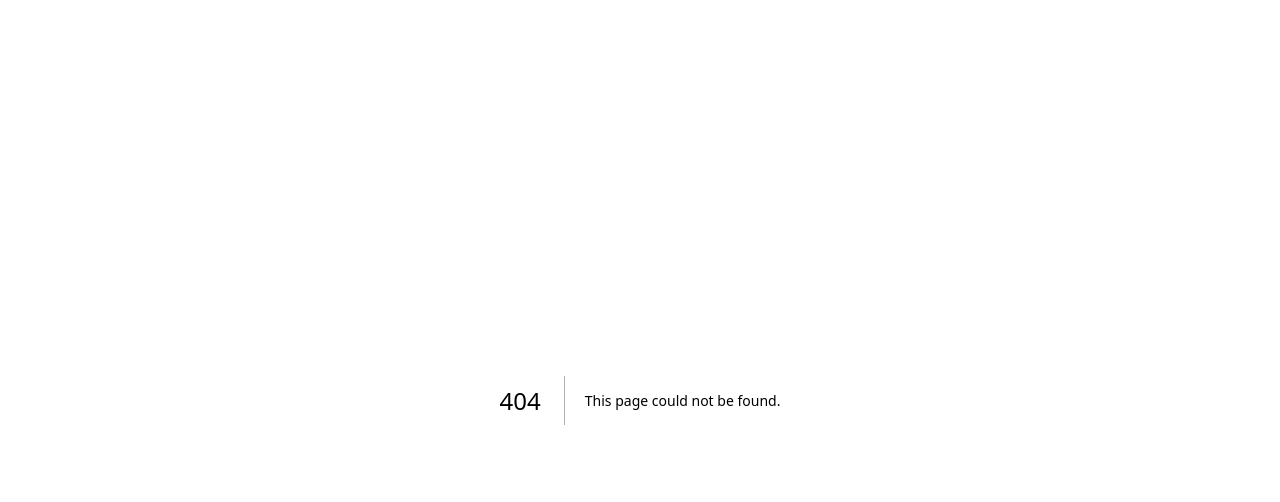
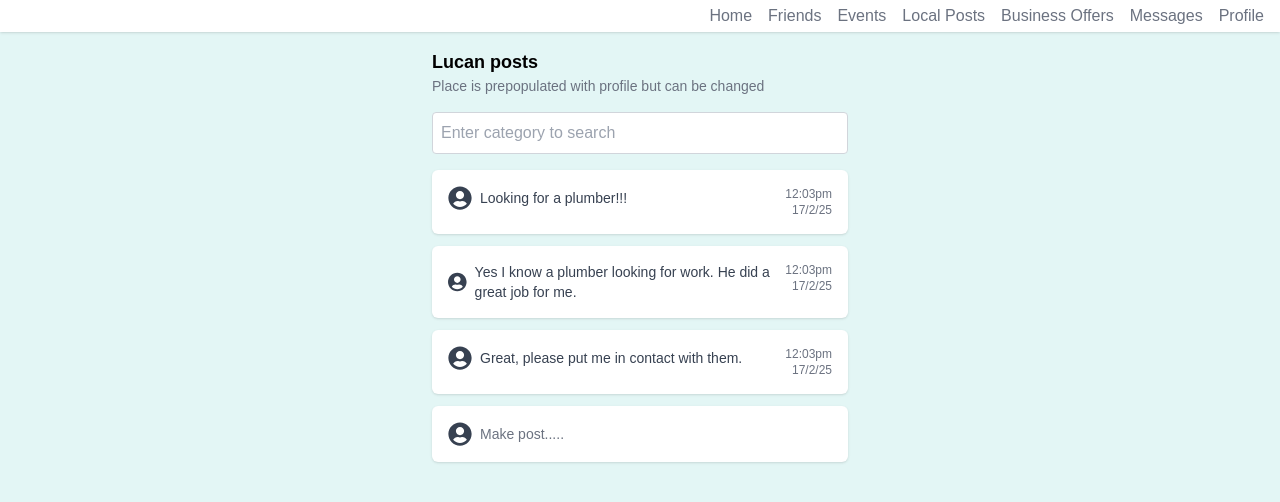
Before and after one commit to bfeeney6/NearMe, a Next.js app in the folder nearme/: page /local-posts in a window 1280 px wide. Before the commit this address had no page. Shown: the top 502 px of the page. Built offline with nearby package versions, Linux system fonts and the light colour scheme.

Commit message:
local posts and business offers page

```diff
--- /dev/null
+++ b/nearme/src/app/business-offers/page.js
@@ -0,0 +1,86 @@
+"use client";
+import { useState } from "react";
+import Navbar from "@/components/Navbar";
+import { FaUserCircle } from "react-icons/fa";
+
+export default function BusinessOffersPage() {
+  const [searchTerm, setSearchTerm] = useState("");
+
+  const offers = [
+    {
+      id: 1,
+      title: "Family meal for 2 kids, 2 adults for £50",
+      details: "on Tuesdays",
+      time: "12:03pm",
+      date: "17/2/25",
+    },
+    {
+      id: 2,
+      title: "O Carrolls offering 2 beers for 10€",
+      details: "on Fridays",
+      time: "12:03pm",
+      date: "17/2/25",
+    },
+  ];
+
+  return (
+    <div className="bg-[var(--color-background)] min-h-screen">
+      <Navbar />
+
+      <div className="max-w-md mx-auto p-4">
+        <h1 className="text-lg font-bold text-[var(--color-black)]">
+          Lucan business offers
+        </h1>
+        <p className="text-[var(--color-gray-500)] text-sm mb-4">
+          Place is prepopulated with profile but can be changed
+        </p>
+
+        <input
+          type="text"
+          placeholder="Enter category to search"
+          className="w-full p-2 border border-gray-300 rounded mb-4"
+          value={searchTerm}
+          onChange={(e) => setSearchTerm(e.target.value)}
+        />
+
+        {offers.map((offer) => (
+          <div
+            key={offer.id}
+            className="bg-[var(--color-card-bg)] p-4 rounded-md shadow mb-3"
+          >
+            <div className="flex justify-between items-start">
+              <div className="flex items-center gap-2">
+                <FaUserCircle className="text-2xl text-[var(--color-gray-700)]" />
+                <div>
+                  <p className="text-[var(--color-gray-700)] text-sm">
+                    {offer.title}
+                  </p>
+                  <p className="text-[var(--color-gray-500)] text-xs">
+                    {offer.details}
+                  </p>
+                </div>
+              </div>
+              <div className="text-right">
+                <p className="text-[var(--color-gray-500)] text-xs">
+                  {offer.time}
+                </p>
+                <p className="text-[var(--color-gray-500)] text-xs">
+                  {offer.date}
+                </p>
+              </div>
+            </div>
+          </div>
+        ))}
+
+        <div className="bg-[var(--color-card-bg)] p-4 rounded-md shadow mt-3">
+          <div className="flex items-center gap-2">
+            <FaUserCircle className="text-2xl text-[var(--color-gray-700)]" />
+            <p className="text-[var(--color-gray-500)] text-sm">
+              Make post.....
+            </p>
+          </div>
+        </div>
+      </div>
+    </div>
+  );
+}
--- /dev/null
+++ b/nearme/src/app/local-posts/page.js
@@ -0,0 +1,84 @@
+"use client";
+import { useState } from "react";
+import Navbar from "@/components/Navbar";
+import { FaUserCircle } from "react-icons/fa";
+
+export default function LocalPostsPage() {
+
+  const [searchTerm, setSearchTerm] = useState("");
+
+
+  const localPosts = [
+    {
+      id: 1,
+      content: "Looking for a plumber!!!",
+      time: "12:03pm",
+      date: "17/2/25",
+    },
+    {
+      id: 2,
+      content: "Yes I know a plumber looking for work. He did a great job for me.",
+      time: "12:03pm",
+      date: "17/2/25",
+    },
+    {
+      id: 3,
+      content: "Great, please put me in contact with them.",
+      time: "12:03pm",
+      date: "17/2/25",
+    },
+  ];
+
+  return (
+    <div className="bg-[var(--color-background)] min-h-screen">
+      <Navbar />
+      <div className="max-w-md mx-auto p-4">
+        <h1 className="text-lg font-bold text-[var(--color-black)]">
+          Lucan posts
+        </h1>
+        <p className="text-[var(--color-gray-500)] text-sm mb-4">
+          Place is prepopulated with profile but can be changed
+        </p>
+        <input
+          type="text"
+          placeholder="Enter category to search"
+          className="w-full p-2 border border-gray-300 rounded mb-4"
+          value={searchTerm}
+          onChange={(e) => setSearchTerm(e.target.value)}
+        />
+        {localPosts.map((post) => (
+          <div
+            key={post.id}
+            className="bg-[var(--color-card-bg)] p-4 rounded-md shadow mb-3"
+          >
+            <div className="flex justify-between items-start">
+              <div className="flex items-center gap-2">
+                <FaUserCircle className="text-2xl text-[var(--color-gray-700)]" />
+                <p className="text-[var(--color-gray-700)] text-sm">
+                  {post.content}
+                </p>
+              </div>
+              <div className="text-right">
+                <p className="text-[var(--color-gray-500)] text-xs">
+                  {post.time}
+                </p>
+                <p className="text-[var(--color-gray-500)] text-xs">
+                  {post.date}
+                </p>
+              </div>
+            </div>
+          </div>
+        ))}
+
+        <div className="bg-[var(--color-card-bg)] p-4 rounded-md shadow mt-3">
+          <div className="flex items-center gap-2">
+            <FaUserCircle className="text-2xl text-[var(--color-gray-700)]" />
+            <p className="text-[var(--color-gray-500)] text-sm">
+              Make post.....
+            </p>
+          </div>
+        </div>
+      </div>
+    </div>
+  );
+}
```
